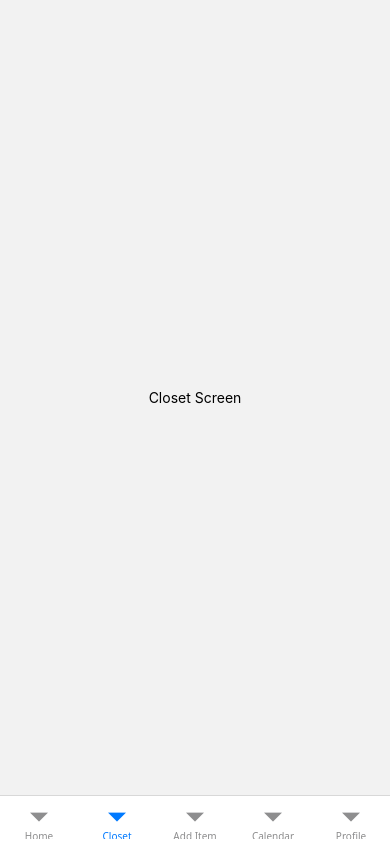
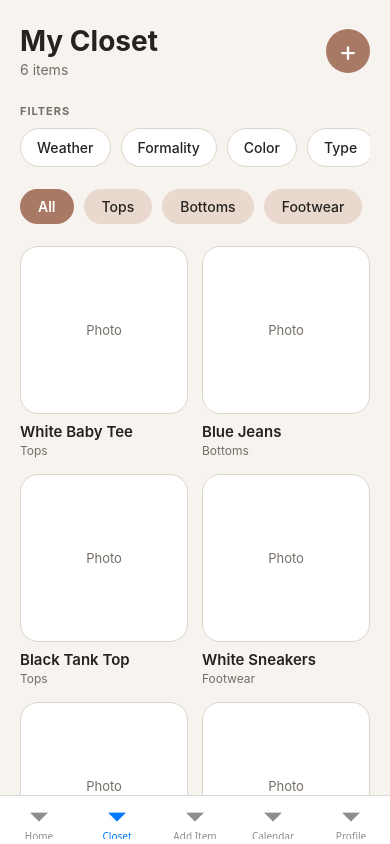
Before and after one commit to aimesanchez/digital-closet, a React Native app: screen /Closet in a window 390 px wide. Built offline with nearby package versions, Linux system fonts and the light colour scheme.

Commit message:
build closet screen with reusable clothing cards

```diff
--- /dev/null
+++ b/src/components/ClothingCard.js
@@ -0,0 +1,54 @@
+import { View, Text, StyleSheet } from "react-native";
+import { colors } from "../constants/colors";
+
+export default function ClothingCard({ item }) {
+  return (
+    <View style={styles.card}>
+      <View style={styles.imagePlaceholder}>
+        <Text style={styles.placeholderText}>Photo</Text>
+      </View>
+
+      <Text style={styles.name} numberOfLines={1}>
+        {item.name}
+      </Text>
+
+      <Text style={styles.category}>{item.category}</Text>
+    </View>
+  );
+}
+
+const styles = StyleSheet.create({
+  card: {
+    width: "48%",
+    marginBottom: 16,
+  },
+
+  imagePlaceholder: {
+    width: "100%",
+    aspectRatio: 1,
+    backgroundColor: colors.surface,
+    borderRadius: 18,
+    borderWidth: 1,
+    borderColor: colors.border,
+    justifyContent: "center",
+    alignItems: "center",
+    marginBottom: 8,
+  },
+
+  placeholderText: {
+    color: colors.secondaryText,
+    fontSize: 13,
+  },
+
+  name: {
+    color: colors.text,
+    fontSize: 15,
+    fontWeight: "600",
+  },
+
+  category: {
+    color: colors.secondaryText,
+    fontSize: 12,
+    marginTop: 2,
+  },
+});
--- /dev/null
+++ b/src/data/sampleClothing.js
@@ -0,0 +1,79 @@
+export const sampleClothing = [
+  {
+    id: "1",
+    name: "White Baby Tee",
+    imageUri: null,
+    processedImageUri: null,
+    category: "Tops",
+    color: "White",
+    weather: ["Warm"],
+    formality: "Casual",
+    laundryStatus: "Clean",
+    timesWorn: 0,
+  },
+
+  {
+    id: "2",
+    name: "Blue Jeans",
+    imageUri: null,
+    processedImageUri: null,
+    category: "Bottoms",
+    color: "Blue",
+    weather: ["Mild", "Cool"],
+    formality: "Casual",
+    laundryStatus: "Clean",
+    timesWorn: 1,
+  },
+
+  {
+    id: "3",
+    name: "Black Tank Top",
+    imageUri: null,
+    processedImageUri: null,
+    category: "Tops",
+    color: "Black",
+    weather: ["Warm"],
+    formality: "Casual",
+    laundryStatus: "Clean",
+    timesWorn: 0,
+  },
+
+  {
+    id: "4",
+    name: "White Sneakers",
+    imageUri: null,
+    processedImageUri: null,
+    category: "Footwear",
+    color: "White",
+    weather: ["Warm", "Mild", "Cool"],
+    formality: "Casual",
+    laundryStatus: "Clean",
+    timesWorn: 2,
+  },
+
+  {
+    id: "5",
+    name: "Black Mini Skirt",
+    imageUri: null,
+    processedImageUri: null,
+    category: "Bottoms",
+    color: "Black",
+    weather: ["Warm", "Mild"],
+    formality: "Casual",
+    laundryStatus: "Clean",
+    timesWorn: 0,
+  },
+
+  {
+    id: "6",
+    name: "Brown Shoulder Bag",
+    imageUri: null,
+    processedImageUri: null,
+    category: "Accessories",
+    color: "Brown",
+    weather: ["Warm", "Mild", "Cool"],
+    formality: "Casual",
+    laundryStatus: "Clean",
+    timesWorn: 0,
+  },
+];
--- a/src/screens/ClosetScreen.js
+++ b/src/screens/ClosetScreen.js
@@ -1,17 +1,224 @@
-import { View, Text, StyleSheet } from "react-native";
+import {
+  View,
+  Text,
+  StyleSheet,
+  ScrollView,
+  Pressable,
+} from "react-native";
+
+import { colors } from "../constants/colors";
+import { sampleClothing } from "../data/sampleClothing";
+import ClothingCard from "../components/ClothingCard";
 
 export default function ClosetScreen() {
   return (
-    <View style={styles.container}>
-      <Text>Closet Screen</Text>
-    </View>
+    <ScrollView
+      style={styles.container}
+      contentContainerStyle={styles.content}
+      showsVerticalScrollIndicator={false}
+    >
+      {/* Header */}
+      <View style={styles.header}>
+        <View>
+          <Text style={styles.title}>My Closet</Text>
+          <Text style={styles.subtitle}>
+            {sampleClothing.length} items
+          </Text>
+        </View>
+
+        <Pressable style={styles.addButton}>
+          <Text style={styles.addButtonText}>+</Text>
+        </Pressable>
+      </View>
+
+      {/* Filters */}
+      <Text style={styles.sectionLabel}>FILTERS</Text>
+
+      <ScrollView
+        horizontal
+        showsHorizontalScrollIndicator={false}
+        style={styles.filterRow}
+      >
+        <Pressable style={styles.filterButton}>
+          <Text style={styles.filterText}>Weather</Text>
+        </Pressable>
+
+        <Pressable style={styles.filterButton}>
+          <Text style={styles.filterText}>Formality</Text>
+        </Pressable>
+
+        <Pressable style={styles.filterButton}>
+          <Text style={styles.filterText}>Color</Text>
+        </Pressable>
+
+        <Pressable style={styles.filterButton}>
+          <Text style={styles.filterText}>Type</Text>
+        </Pressable>
+      </ScrollView>
+
+      {/* Categories */}
+      <ScrollView
+        horizontal
+        showsHorizontalScrollIndicator={false}
+        style={styles.categoryRow}
+      >
+        <Pressable style={styles.activeCategory}>
+          <Text style={styles.activeCategoryText}>All</Text>
+        </Pressable>
+
+        <Pressable style={styles.categoryButton}>
+          <Text style={styles.categoryText}>Tops</Text>
+        </Pressable>
+
+        <Pressable style={styles.categoryButton}>
+          <Text style={styles.categoryText}>Bottoms</Text>
+        </Pressable>
+
+        <Pressable style={styles.categoryButton}>
+          <Text style={styles.categoryText}>Footwear</Text>
+        </Pressable>
+
+        <Pressable style={styles.categoryButton}>
+          <Text style={styles.categoryText}>Accessories</Text>
+        </Pressable>
+      </ScrollView>
+
+      {/* Clothing Grid */}
+      <View style={styles.grid}>
+        {sampleClothing.map((item) => (
+          <ClothingCard key={item.id} item={item} />
+        ))}
+      </View>
+
+      {/* Add Clothing */}
+      <Pressable style={styles.addItemButton}>
+        <Text style={styles.addItemText}>+ Add clothing item</Text>
+      </Pressable>
+    </ScrollView>
   );
 }
 
 const styles = StyleSheet.create({
   container: {
     flex: 1,
+    backgroundColor: colors.background,
+  },
+
+  content: {
+    paddingHorizontal: 20,
+    paddingTop: 24,
+    paddingBottom: 40,
+  },
+
+  header: {
+    flexDirection: "row",
+    justifyContent: "space-between",
+    alignItems: "center",
+    marginBottom: 26,
+  },
+
+  title: {
+    fontSize: 28,
+    fontWeight: "700",
+    color: colors.text,
+  },
+
+  subtitle: {
+    fontSize: 14,
+    color: colors.secondaryText,
+    marginTop: 3,
+  },
+
+  addButton: {
+    width: 44,
+    height: 44,
+    borderRadius: 22,
+    backgroundColor: colors.accent,
     justifyContent: "center",
     alignItems: "center",
   },
+
+  addButtonText: {
+    color: "#FFFFFF",
+    fontSize: 28,
+    lineHeight: 30,
+  },
+
+  sectionLabel: {
+    fontSize: 11,
+    fontWeight: "700",
+    letterSpacing: 1,
+    color: colors.secondaryText,
+    marginBottom: 10,
+  },
+
+  filterRow: {
+    marginBottom: 22,
+  },
+
+  filterButton: {
+    borderWidth: 1,
+    borderColor: colors.border,
+    backgroundColor: colors.surface,
+    paddingHorizontal: 16,
+    paddingVertical: 10,
+    borderRadius: 20,
+    marginRight: 10,
+  },
+
+  filterText: {
+    color: colors.text,
+    fontSize: 14,
+    fontWeight: "500",
+  },
+
+  categoryRow: {
+    marginBottom: 22,
+  },
+
+  activeCategory: {
+    backgroundColor: colors.accent,
+    paddingHorizontal: 18,
+    paddingVertical: 9,
+    borderRadius: 20,
+    marginRight: 10,
+  },
+
+  activeCategoryText: {
+    color: "#FFFFFF",
+    fontWeight: "600",
+  },
+
+  categoryButton: {
+    paddingHorizontal: 18,
+    paddingVertical: 9,
+    borderRadius: 20,
+    marginRight: 10,
+    backgroundColor: colors.accentLight,
+  },
+
+  categoryText: {
+    color: colors.text,
+    fontWeight: "500",
+  },
+
+  grid: {
+    flexDirection: "row",
+    flexWrap: "wrap",
+    justifyContent: "space-between",
+  },
+
+  addItemButton: {
+    backgroundColor: colors.accent,
+    paddingVertical: 17,
+    borderRadius: 20,
+    alignItems: "center",
+    marginTop: 8,
+  },
+
+  addItemText: {
+    color: "#FFFFFF",
+    fontSize: 16,
+    fontWeight: "700",
+  },
 });
```
